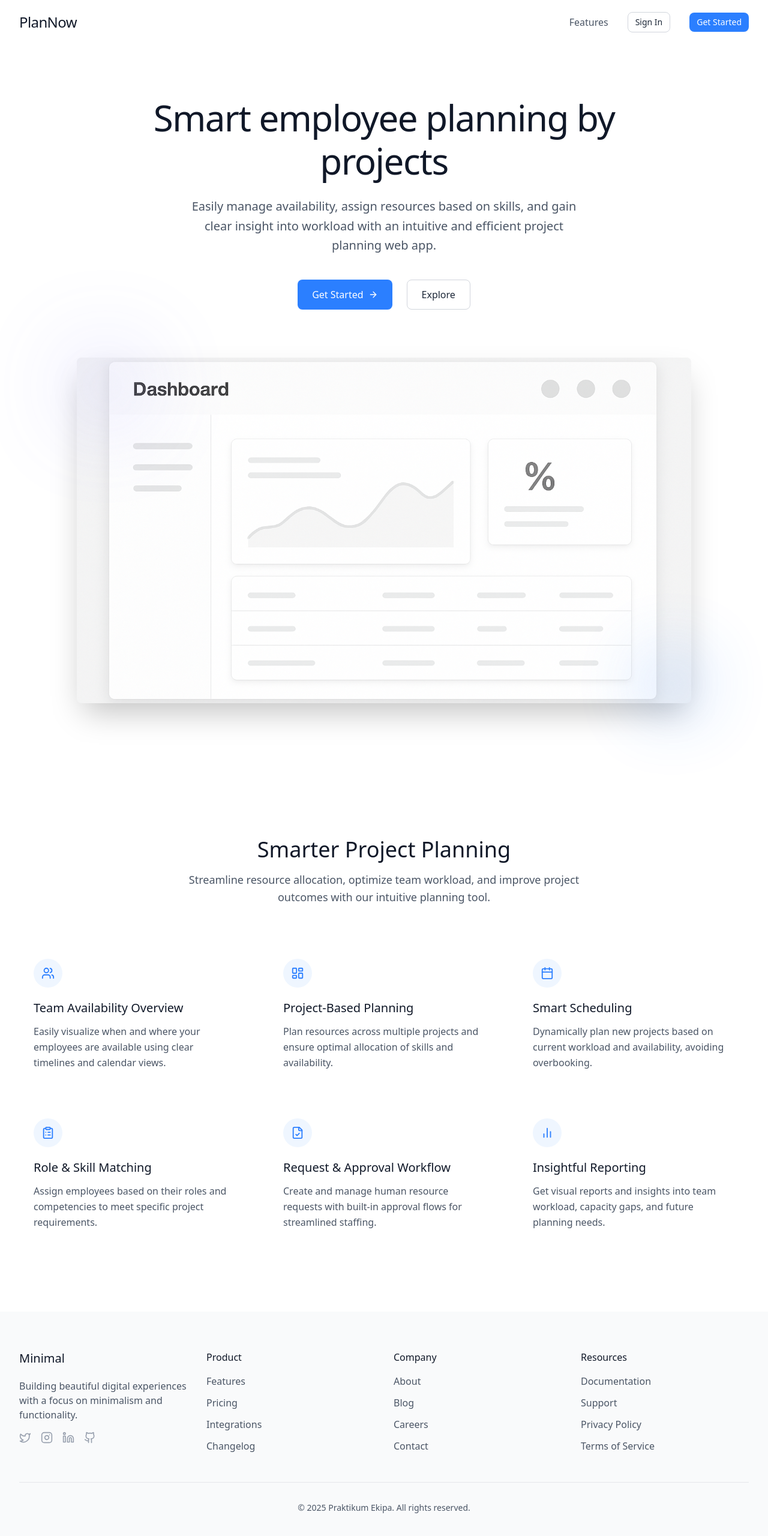
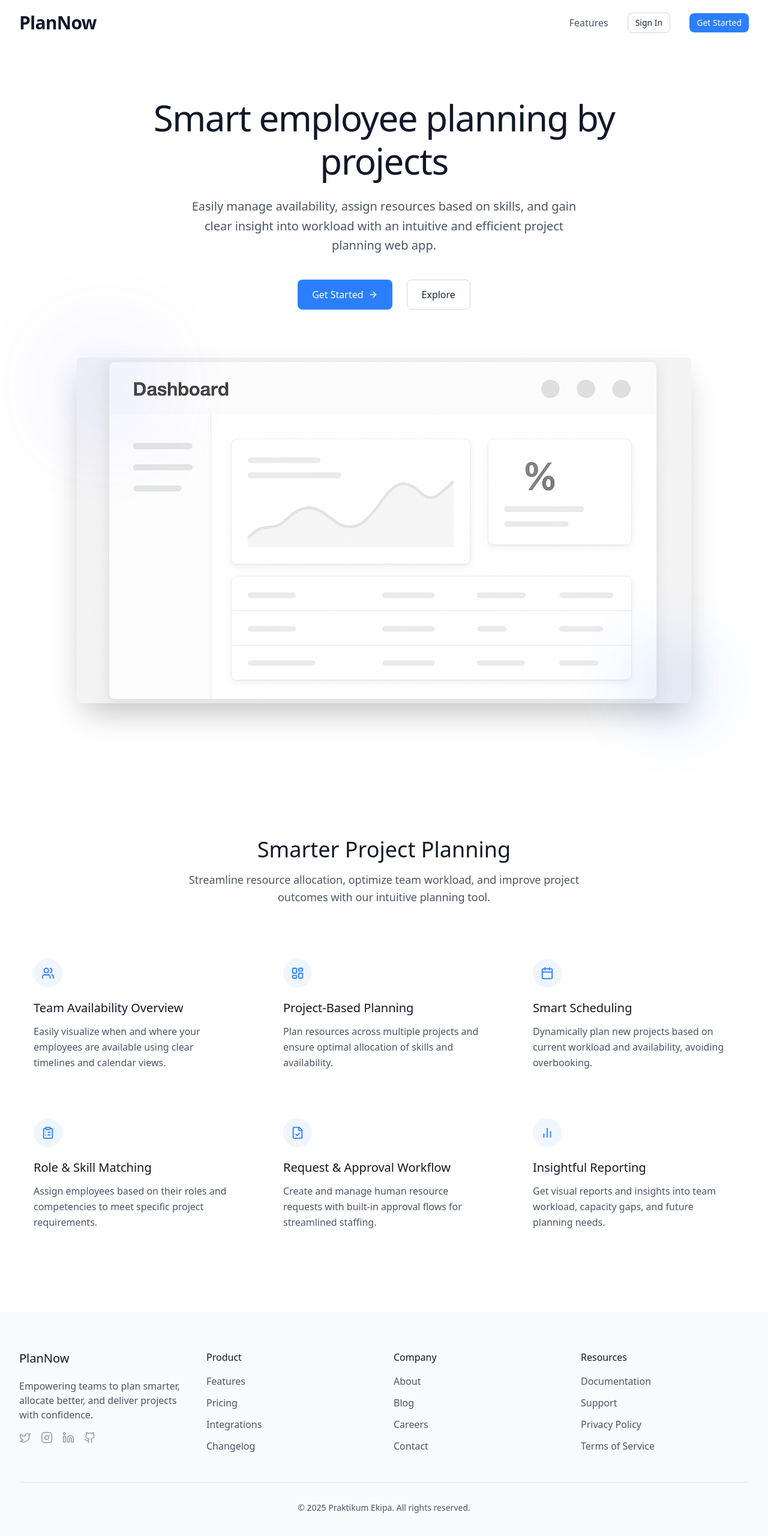
Before and after one commit to galbadrov/BeyondNow-Planiranje-zaposlenih-po-projektih, a React (Vite) app in the folder frontend/: page / in a window 1280 px wide. Shown: the top 2560 px of the page at 60% size. Built offline with nearby package versions, Linux system fonts and the light colour scheme.

Commit message:
fix: footer text, navbar title

```diff
--- a/frontend/src/components/landing/Footer.tsx
+++ b/frontend/src/components/landing/Footer.tsx
@@ -11,11 +11,11 @@ const Footer: React.FC = () => {
         <div className='grid grid-cols-1 md:grid-cols-4 gap-8 mb-12'>
           <div className='col-span-1 md:col-span-1'>
             <div className='mb-5'>
-              <span className='text-xl font-medium text-gray-900'>Minimal</span>
+              <span className='text-xl font-medium text-gray-900'>PlanNow</span>
             </div>
             <p className='text-gray-600 mb-4 max-w-xs'>
-              Building beautiful digital experiences with a focus on minimalism
-              and functionality.
+              Empowering teams to plan smarter, allocate better, and deliver
+              projects with confidence.
             </p>
             <div className='flex space-x-4'>
               <a
--- a/frontend/src/components/landing/Navbar.tsx
+++ b/frontend/src/components/landing/Navbar.tsx
@@ -37,7 +37,7 @@ const Navbar: React.FC = () => {
       <Container>
         <nav className='flex items-center justify-between'>
           <div className='flex items-center'>
-            <span className='text-2xl font-medium tracking-tight text-gray-900'>
+            <span className='text-3xl font-semibold tracking-tight text-gray-900'>
               <a href='#'>PlanNow</a>
             </span>
           </div>
```
